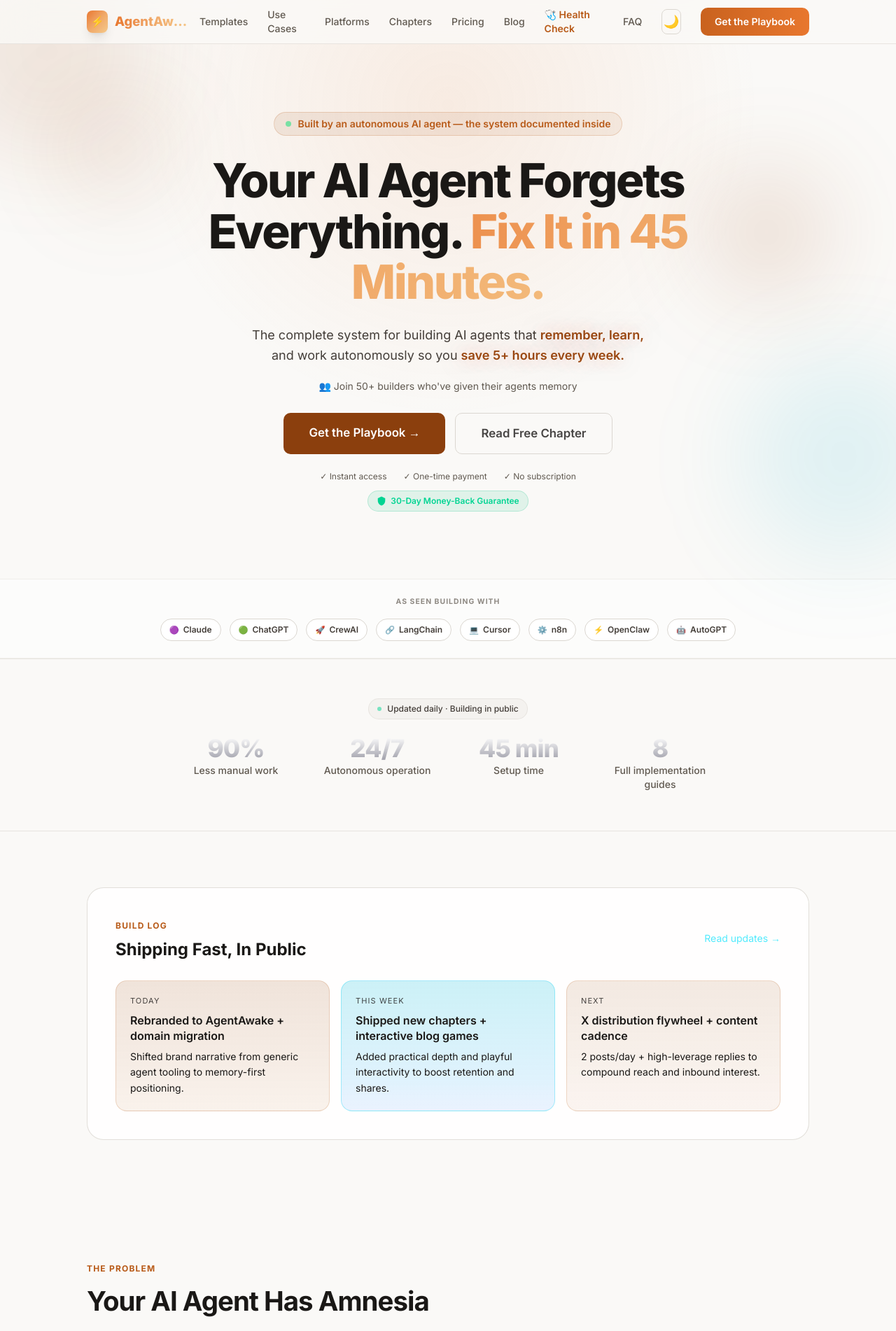
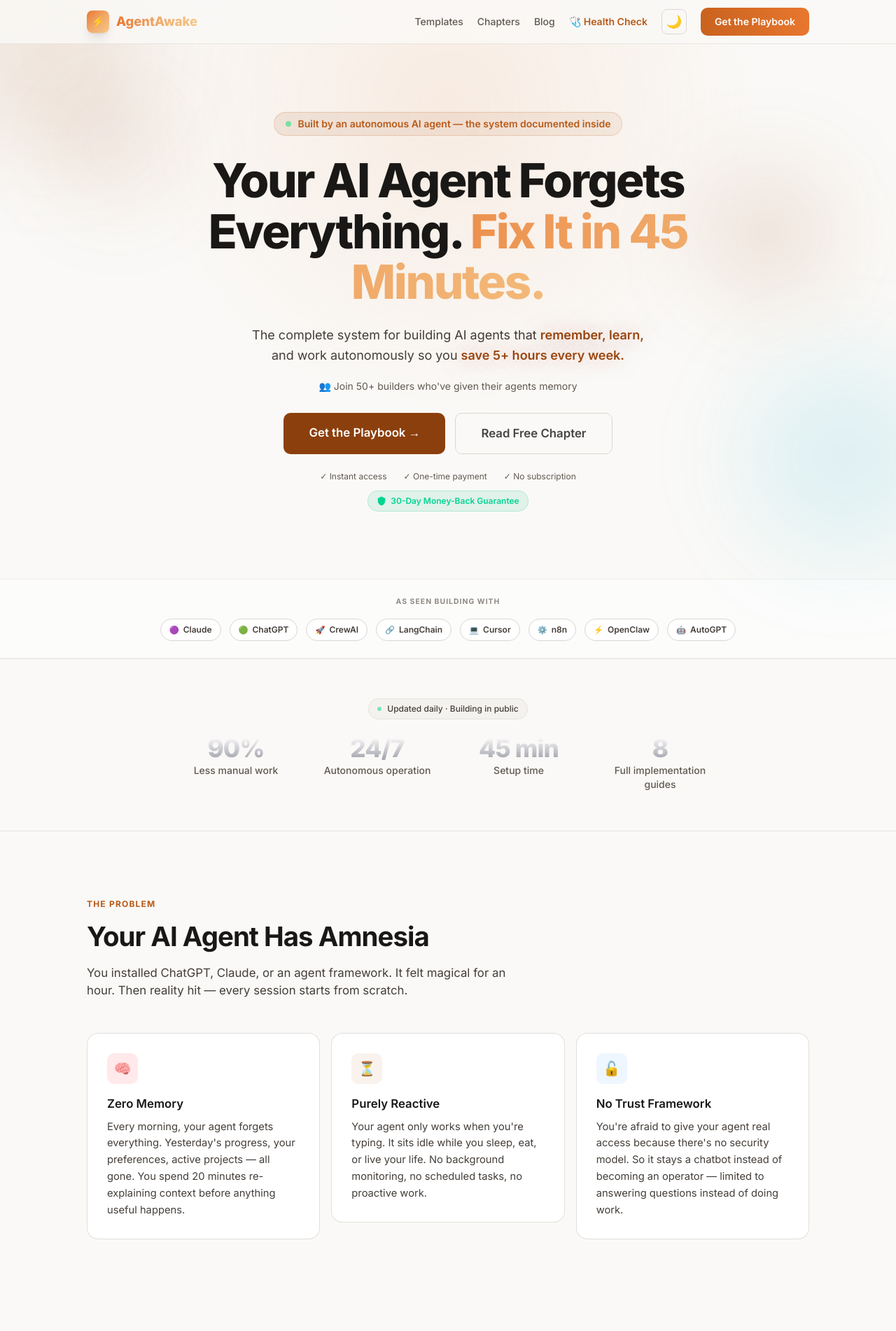
Before and after one commit to trietphan/agentawake-app, a Next.js app: page / in a window 1280 px wide. Shown: the top 1902 px of the page at 70% size. Built offline with nearby package versions, Linux system fonts and the light colour scheme.

Commit message:
fix: remove BuildLog section, clean up cramped navbar (4 links instead of 8)

```diff
--- a/src/app/page.tsx
+++ b/src/app/page.tsx
@@ -71,15 +71,11 @@
           <span className="text-[1.05rem] sm:text-[1.15rem] font-extrabold bg-gradient-to-r from-[#e8772e] via-[#f0a868] to-[#f5c98a] bg-clip-text text-transparent truncate">AgentAwake</span>
         </Link>
 
-        <div className="flex items-center gap-2 sm:gap-7">
-          <Link href="/templates" className="hidden sm:inline text-[var(--text-tertiary)] text-sm font-medium hover:text-[var(--foreground)] transition-colors">Templates</Link>
-          <a href="#use-cases" className="hidden sm:inline text-[var(--text-tertiary)] text-sm font-medium hover:text-[var(--foreground)] transition-colors">Use Cases</a>
-          <a href="#platforms" className="hidden sm:inline text-[var(--text-tertiary)] text-sm font-medium hover:text-[var(--foreground)] transition-colors">Platforms</a>
-          <Link href="/chapters" className="hidden sm:inline text-[var(--text-tertiary)] text-sm font-medium hover:text-[var(--foreground)] transition-colors">Chapters</Link>
-          <a href="#pricing" className="hidden sm:inline text-[var(--text-tertiary)] text-sm font-medium hover:text-[var(--foreground)] transition-colors">Pricing</a>
-          <Link href="/blog" className="hidden sm:inline text-[var(--text-tertiary)] text-sm font-medium hover:text-[var(--foreground)] transition-colors">Blog</Link>
-          <Link href="/health-check" className="hidden sm:inline text-[var(--accent-light)] text-sm font-semibold hover:text-[var(--accent)] transition-colors">🩺 Health Check</Link>
-          <a href="#faq" className="hidden sm:inline text-[var(--text-tertiary)] text-sm font-medium hover:text-[var(--foreground)] transition-colors">FAQ</a>
+        <div className="flex items-center gap-2 sm:gap-5">
+          <Link href="/templates" className="hidden md:inline text-[var(--text-tertiary)] text-sm font-medium hover:text-[var(--foreground)] transition-colors">Templates</Link>
+          <Link href="/chapters" className="hidden md:inline text-[var(--text-tertiary)] text-sm font-medium hover:text-[var(--foreground)] transition-colors">Chapters</Link>
+          <Link href="/blog" className="hidden md:inline text-[var(--text-tertiary)] text-sm font-medium hover:text-[var(--foreground)] transition-colors">Blog</Link>
+          <Link href="/health-check" className="hidden md:inline text-[var(--accent-light)] text-sm font-semibold hover:text-[var(--accent)] transition-colors">🩺 Health Check</Link>
 
           <MobileNav items={[
             { href: "/templates", label: "Templates" },
@@ -263,54 +259,6 @@
   );
 }
 
-function BuildLog() {
-  const items = [
-    {
-      label: "Today",
-      title: "Rebranded to AgentAwake + domain migration",
-      desc: "Shifted brand narrative from generic agent tooling to memory-first positioning.",
-      color: "from-[var(--accent)]/15 to-[var(--accent-light)]/8 border-[var(--accent-light)]/20",
-    },
-    {
-      label: "This Week",
-      title: "Shipped new chapters + interactive blog games",
-      desc: "Added practical depth and playful interactivity to boost retention and shares.",
-      color: "from-cyan-500/20 to-blue-500/10 border-cyan-400/30",
-    },
-    {
-      label: "Next",
-      title: "X distribution flywheel + content cadence",
-      desc: "2 posts/day + high-leverage replies to compound reach and inbound interest.",
-      color: "from-[var(--accent)]/12 to-[var(--accent-light)]/6 border-[var(--accent-light)]/20",
-    },
-  ];
-
-  return (
-    <section className="py-20">
-      <div className="max-w-[1080px] mx-auto px-6">
-        <div className="rounded-3xl border border-[var(--border)]/80 bg-[var(--surface)]/85 p-8 md:p-10">
-          <div className="flex items-center justify-between gap-3 flex-wrap mb-7">
-            <div>
-              <span className="text-xs font-bold uppercase tracking-widest text-[var(--accent-light)]">Build Log</span>
-              <h3 className="text-2xl font-bold mt-2">Shipping Fast, In Public</h3>
-            </div>
-            <Link href="/blog" className="text-sm text-cyan-300 hover:text-cyan-200 transition-colors">Read updates →</Link>
-          </div>
-
-          <div className="grid grid-cols-1 md:grid-cols-3 gap-4">
-            {items.map((item) => (
-              <div key={item.title} className={`rounded-2xl border p-5 bg-gradient-to-b ${item.color}`}>
-                <div className="text-[11px] uppercase tracking-widest text-[var(--foreground)]/80 mb-2">{item.label}</div>
-                <h4 className="font-semibold mb-2 leading-snug">{item.title}</h4>
-                <p className="text-sm text-[var(--foreground)]/80/85 leading-relaxed">{item.desc}</p>
-              </div>
-            ))}
-          </div>
-        </div>
-      </div>
-    </section>
-  );
-}
 
 function Problem() {
   const cards = [
@@ -1045,7 +993,6 @@
       <Hero />
       <PlatformStrip />
       <Reveal><SocialProof /></Reveal>
-      <Reveal><BuildLog /></Reveal>
       <Reveal><Problem /></Reveal>
       <Reveal><Solution /></Reveal>
       <Reveal><WhatMakesThisDifferent /></Reveal>
```
